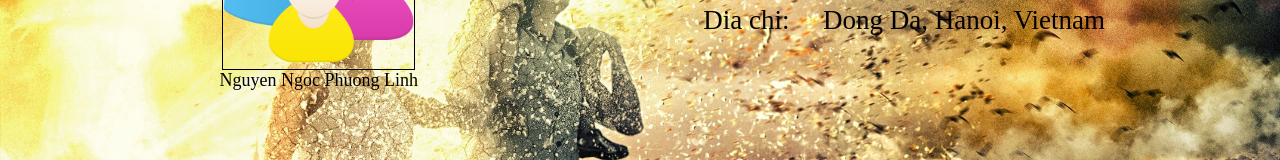
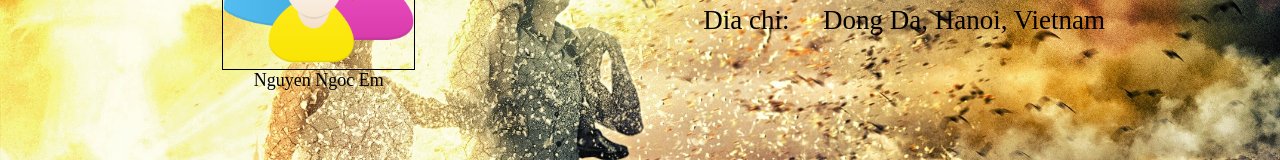
Before and after one commit to hai1121997/mangcambien2019, a plain HTML site: page sister.html in a window 1280 px wide. Shown: the part 328-488 px from the top of the page. Drawn offline with Linux system fonts and the light colour scheme.

Commit message:
Update sister.html

```diff
--- a/sister.html
+++ b/sister.html
@@ -24,7 +24,7 @@
                     <img src="Custom-Icon-Design-Flatastic-7-Family.ico"/>
                 </div>
                 <div id="div-sub-profile-picture">
-                    Nguyen Ngoc Phuong Linh
+                    Nguyen Ngoc Em
                 </div>
             </div>
 
```
